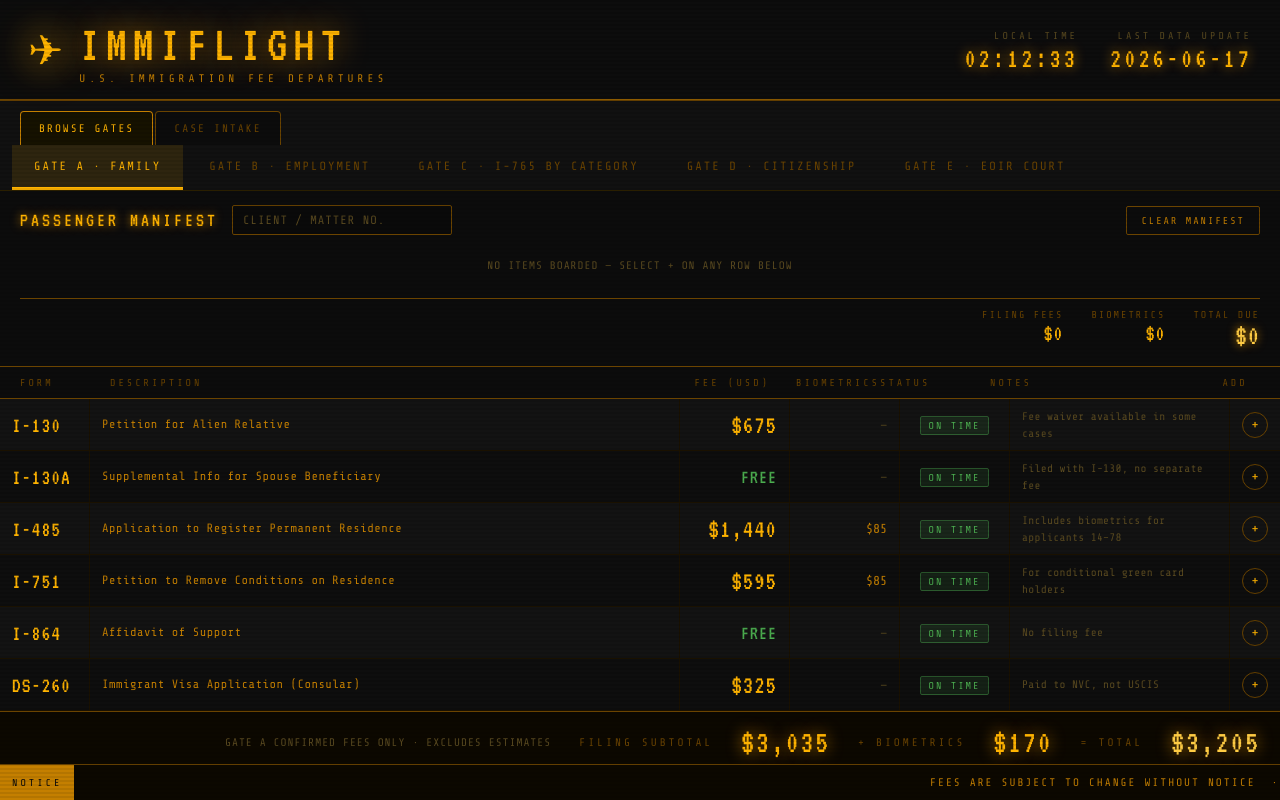
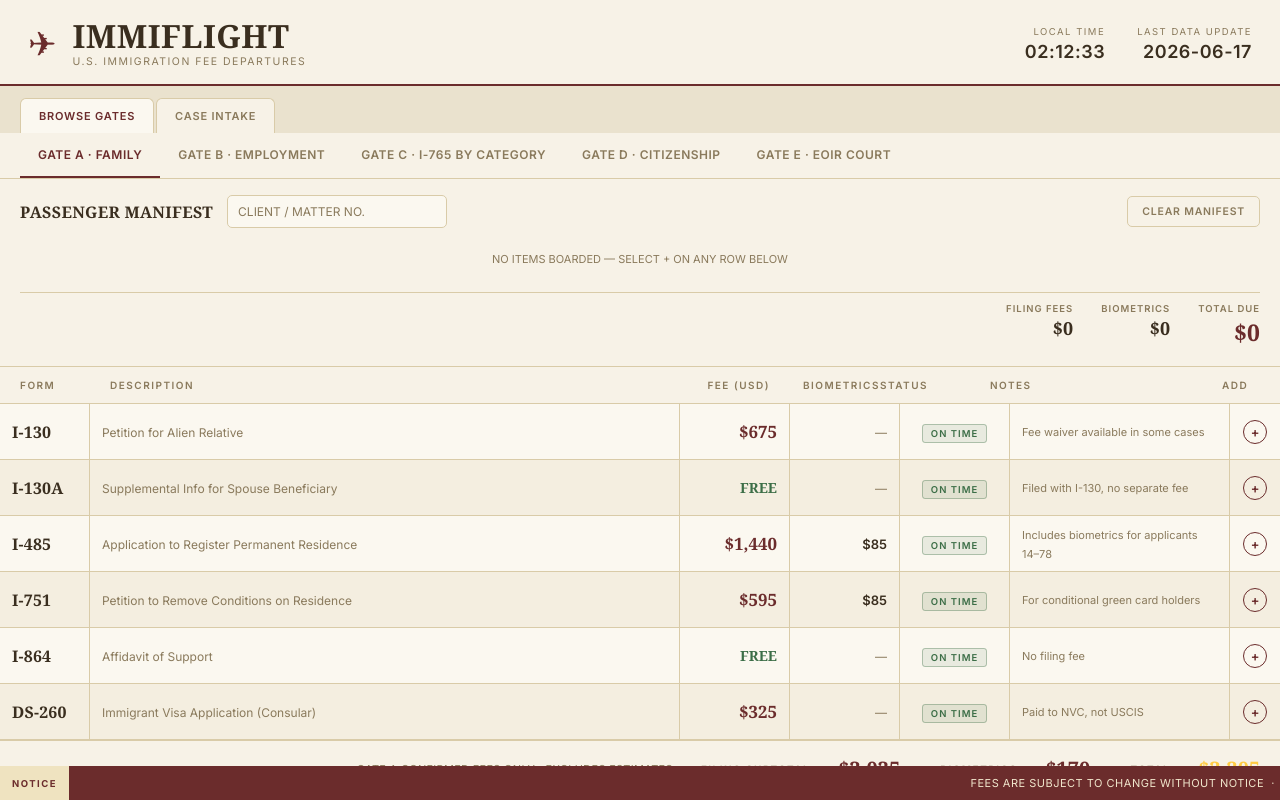
Before and after one commit to charmander1991/immiflight, a plain HTML site: page index.html in a window 1280 px wide. Drawn offline with nearby package versions, Linux system fonts and the light colour scheme.

Commit message:
New updated style files

```diff
--- a/index.html
+++ b/index.html
@@ -6,7 +6,7 @@
   <title>ImmiFlight — Immigration Filing Fee Manifest</title>
   <link rel="preconnect" href="https://fonts.googleapis.com" />
   <link rel="preconnect" href="https://fonts.gstatic.com" crossorigin />
-  <link href="https://fonts.googleapis.com/css2?family=VT323&family=Share+Tech+Mono&display=swap" rel="stylesheet" />
+  <link href="https://fonts.googleapis.com/css2?family=Inter:wght@400;500;600;700&display=swap" rel="stylesheet" />
   <link rel="stylesheet" href="style.css" />
 </head>
 <body>
--- a/style.css
+++ b/style.css
@@ -1,7 +1,7 @@
 /* ============================================================
-   IMMIFLIGHT — Airport Departure Board Stylesheet
-   Palette: Near-black bg · Amber primary · Dim amber secondary
-   Type: VT323 (display) · Share Tech Mono (data)
+   IMMIFLIGHT — Traditional Law Office Stylesheet
+   Palette: Cream/parchment bg · Burgundy primary accent
+   Type: Georgia (display/headings) · Inter (UI/data)
    ============================================================ */
 
 *, *::before, *::after {
@@ -11,23 +11,24 @@
 }
 
 :root {
-  --bg:         #0a0a0a;
-  --bg-panel:   #111111;
-  --bg-row:     #131313;
-  --bg-row-alt: #0e0e0e;
-  --bg-header:  #0d0d0d;
-  --amber:      #ffb300;
-  --amber-dim:  #c47f00;
-  --amber-dark: #6b4400;
-  --amber-glow: rgba(255, 179, 0, 0.12);
-  --green:      #4caf50;
-  --yellow:     #fdd835;
-  --red:        #ef5350;
-  --text-muted: #5a4a20;
-  --border:     #2a1f00;
-  --font-display: 'VT323', monospace;
-  --font-data:    'Share Tech Mono', monospace;
-  --row-h:      52px;
+  --bg:          #EAE2CE;
+  --bg-panel:    #F7F2E7;
+  --bg-row:      #FBF8F0;
+  --bg-row-alt:  #F4EEE0;
+  --bg-header:   #F7F2E7;
+  --burgundy:    #6B2C2C;
+  --burgundy-dim: #8C4444;
+  --burgundy-light: #D9CBA8;
+  --gold:        #9C7A33;
+  --green:       #3C6E47;
+  --yellow:      #A6791F;
+  --red:         #8C2F2F;
+  --text-primary:  #3A2E1F;
+  --text-muted:    #8A7A5C;
+  --border:        #D9CBA8;
+  --font-display: 'Georgia', 'Times New Roman', serif;
+  --font-data:    'Inter', -apple-system, sans-serif;
+  --row-h:      56px;
 }
 
 /* ============================================================
@@ -37,26 +38,10 @@
 html, body {
   height: 100%;
   background: var(--bg);
-  color: var(--amber);
+  color: var(--text-primary);
   font-family: var(--font-data);
   font-size: 14px;
   overflow-x: hidden;
-}
-
-/* Subtle scanline overlay */
-body::before {
-  content: '';
-  position: fixed;
-  inset: 0;
-  background: repeating-linear-gradient(
-    0deg,
-    transparent,
-    transparent 2px,
-    rgba(0,0,0,0.08) 2px,
-    rgba(0,0,0,0.08) 4px
-  );
-  pointer-events: none;
-  z-index: 1000;
 }
 
 /* ============================================================
@@ -67,20 +52,10 @@ body::before {
   display: flex;
   align-items: center;
   justify-content: space-between;
-  padding: 18px 28px 14px;
+  padding: 20px 28px 16px;
   background: var(--bg-header);
-  border-bottom: 2px solid var(--amber-dark);
+  border-bottom: 2px solid var(--burgundy);
   position: relative;
-}
-
-.header::after {
-  content: '';
-  position: absolute;
-  bottom: -1px;
-  left: 0; right: 0;
-  height: 1px;
-  background: linear-gradient(90deg, transparent, var(--amber-dim), transparent);
-  opacity: 0.4;
 }
 
 .header-left {
@@ -90,16 +65,9 @@ body::before {
 }
 
 .logo-mark {
-  font-size: 42px;
-  color: var(--amber);
+  font-size: 34px;
+  color: var(--burgundy);
   line-height: 1;
-  text-shadow: 0 0 20px var(--amber-dim);
-  animation: pulse-glow 3s ease-in-out infinite;
-}
-
-@keyframes pulse-glow {
-  0%, 100% { text-shadow: 0 0 20px var(--amber-dim); }
-  50%       { text-shadow: 0 0 40px var(--amber), 0 0 60px var(--amber-dim); }
 }
 
 .logo-text {
@@ -109,19 +77,19 @@ body::before {
 
 .logo-title {
   font-family: var(--font-display);
-  font-size: 52px;
+  font-weight: 700;
+  font-size: 32px;
   line-height: 1;
-  color: var(--amber);
-  letter-spacing: 6px;
-  text-shadow: 0 0 30px var(--amber-dim);
+  color: var(--text-primary);
+  letter-spacing: 0.5px;
 }
 
 .logo-sub {
   font-family: var(--font-data);
-  font-size: 11px;
-  letter-spacing: 4px;
-  color: var(--amber-dim);
-  margin-top: 2px;
+  font-size: 10.5px;
+  letter-spacing: 1.5px;
+  color: var(--text-muted);
+  margin-top: 3px;
 }
 
 .header-right {
@@ -135,18 +103,19 @@ body::before {
 }
 
 .clock-label {
-  font-size: 10px;
-  letter-spacing: 3px;
+  font-size: 9.5px;
+  letter-spacing: 1.5px;
   color: var(--text-muted);
   margin-bottom: 4px;
+  text-transform: uppercase;
 }
 
 .clock {
-  font-family: var(--font-display);
-  font-size: 28px;
-  color: var(--amber);
-  letter-spacing: 3px;
-  text-shadow: 0 0 12px var(--amber-dim);
+  font-family: var(--font-data);
+  font-weight: 600;
+  font-size: 18px;
+  color: var(--text-primary);
+  letter-spacing: 0.5px;
 }
 
 /* ============================================================
@@ -157,34 +126,33 @@ body::before {
   display: flex;
   background: var(--bg-panel);
   border-bottom: 1px solid var(--border);
-  padding: 0 12px;
-  gap: 4px;
+  padding: 0 20px;
+  gap: 0;
   overflow-x: auto;
 }
 
 .gate-tab {
   font-family: var(--font-data);
   font-size: 12px;
-  letter-spacing: 2px;
-  padding: 14px 22px;
+  font-weight: 600;
+  letter-spacing: 0.5px;
+  padding: 14px 18px;
   background: transparent;
   border: none;
-  border-bottom: 3px solid transparent;
-  color: var(--amber-dark);
+  border-bottom: 2px solid transparent;
+  color: var(--text-muted);
   cursor: pointer;
-  transition: color 0.15s, border-color 0.15s, background 0.15s;
+  transition: color 0.15s, border-color 0.15s;
   white-space: nowrap;
 }
 
 .gate-tab:hover {
-  color: var(--amber-dim);
-  background: var(--amber-glow);
+  color: var(--burgundy-dim);
 }
 
 .gate-tab.active {
-  color: var(--amber);
-  border-bottom-color: var(--amber);
-  background: var(--amber-glow);
+  color: var(--burgundy);
+  border-bottom-color: var(--burgundy);
 }
 
 /* ============================================================
@@ -200,12 +168,14 @@ body::before {
   display: grid;
   grid-template-columns: 90px 1fr 110px 110px 110px 220px 50px;
   gap: 0;
-  padding: 10px 20px;
-  background: #0c0c0c;
-  border-bottom: 1px solid var(--amber-dark);
+  padding: 12px 20px;
+  background: var(--bg-panel);
+  border-bottom: 1px solid var(--burgundy-light);
   font-size: 10px;
-  letter-spacing: 3px;
-  color: var(--amber-dark);
+  font-weight: 600;
+  letter-spacing: 1.5px;
+  color: var(--text-muted);
+  text-transform: uppercase;
 }
 
 .board-rows {
@@ -214,7 +184,7 @@ body::before {
 }
 
 /* ============================================================
-   BOARD ROW + FLIP ANIMATION
+   BOARD ROW
    ============================================================ */
 
 .board-row {
@@ -222,9 +192,9 @@ body::before {
   grid-template-columns: 90px 1fr 110px 110px 110px 220px 50px;
   gap: 0;
   min-height: var(--row-h);
-  border-bottom: 1px solid #1a1100;
+  border-bottom: 1px solid var(--border);
   background: var(--bg-row);
-  transition: background 0.2s;
+  transition: background 0.15s;
   cursor: default;
   overflow: hidden;
 }
@@ -234,18 +204,18 @@ body::before {
 }
 
 .board-row:hover {
-  background: var(--amber-glow);
+  background: #F0E6CC;
 }
 
 .board-row.entering .cell-inner {
-  animation: flip-in 0.4s ease-out both;
+  animation: fade-in 0.3s ease-out both;
 }
 
 .cell {
   padding: 0 12px;
   display: flex;
   align-items: center;
-  border-right: 1px solid #1a1100;
+  border-right: 1px solid var(--border);
   overflow: hidden;
 }
 
@@ -257,10 +227,9 @@ body::before {
   width: 100%;
 }
 
-@keyframes flip-in {
-  0%   { transform: rotateX(-90deg); opacity: 0; }
-  60%  { transform: rotateX(8deg);   opacity: 1; }
-  100% { transform: rotateX(0deg);   opacity: 1; }
+@keyframes fade-in {
+  0%   { opacity: 0; transform: translateY(4px); }
+  100% { opacity: 1; transform: translateY(0); }
 }
 
 /* Cell content styles */
@@ -273,35 +242,36 @@ body::before {
 
 .form-tag {
   font-family: var(--font-display);
-  font-size: 22px;
-  color: var(--amber);
-  letter-spacing: 1px;
+  font-weight: 700;
+  font-size: 16px;
+  color: var(--text-primary);
+  letter-spacing: 0.2px;
 }
 
 .desc-text {
   font-size: 12px;
-  color: var(--amber-dim);
+  color: var(--text-muted);
   line-height: 1.3;
-  letter-spacing: 0.5px;
 }
 
 .fee-amount {
   font-family: var(--font-display);
-  font-size: 26px;
-  color: var(--amber);
-  letter-spacing: 1px;
+  font-weight: 700;
+  font-size: 17px;
+  color: var(--burgundy);
 }
 
 .fee-free {
   font-family: var(--font-display);
-  font-size: 20px;
+  font-weight: 700;
+  font-size: 14px;
   color: var(--green);
-  letter-spacing: 1px;
 }
 
 .bio-amount {
   font-size: 13px;
-  color: var(--amber-dim);
+  font-weight: 600;
+  color: var(--text-primary);
 }
 
 .bio-none {
@@ -313,7 +283,6 @@ body::before {
   font-size: 11px;
   color: var(--text-muted);
   line-height: 1.4;
-  letter-spacing: 0.3px;
 }
 
 /* ============================================================
@@ -322,41 +291,37 @@ body::before {
 
 .status-badge {
   font-family: var(--font-data);
-  font-size: 10px;
-  letter-spacing: 2px;
+  font-size: 9.5px;
+  font-weight: 600;
+  letter-spacing: 1px;
   padding: 3px 8px;
-  border-radius: 2px;
+  border-radius: 3px;
   white-space: nowrap;
+  text-transform: uppercase;
 }
 
 .status-on-time {
-  background: rgba(76, 175, 80, 0.12);
-  border: 1px solid rgba(76, 175, 80, 0.4);
+  background: rgba(60, 110, 71, 0.10);
+  border: 1px solid rgba(60, 110, 71, 0.35);
   color: var(--green);
 }
 
 .status-updated {
-  background: rgba(253, 216, 53, 0.12);
-  border: 1px solid rgba(253, 216, 53, 0.4);
+  background: rgba(166, 121, 31, 0.12);
+  border: 1px solid rgba(166, 121, 31, 0.4);
   color: var(--yellow);
 }
 
 .status-check-in {
-  background: rgba(239, 83, 80, 0.12);
-  border: 1px solid rgba(239, 83, 80, 0.4);
+  background: rgba(140, 47, 47, 0.10);
+  border: 1px solid rgba(140, 47, 47, 0.4);
   color: var(--red);
-  animation: blink-red 1.2s step-end infinite;
 }
 
 .status-estimate {
-  background: rgba(255, 179, 0, 0.08);
-  border: 1px solid var(--amber-dark);
-  color: var(--amber-dim);
-}
-
-@keyframes blink-red {
-  0%, 100% { opacity: 1; }
-  50%       { opacity: 0.3; }
+  background: rgba(156, 122, 51, 0.10);
+  border: 1px solid var(--burgundy-light);
+  color: var(--gold);
 }
 
 /* ============================================================
@@ -367,9 +332,9 @@ body::before {
   position: fixed;
   bottom: 0;
   left: 0; right: 0;
-  height: 36px;
-  background: #0c0800;
-  border-top: 1px solid var(--amber-dark);
+  height: 34px;
+  background: var(--burgundy);
+  border-top: none;
   display: flex;
   align-items: center;
   overflow: hidden;
@@ -377,10 +342,11 @@ body::before {
 }
 
 .ticker-label {
-  font-size: 10px;
-  letter-spacing: 3px;
-  color: var(--bg);
-  background: var(--amber-dim);
+  font-size: 9.5px;
+  font-weight: 700;
+  letter-spacing: 1.5px;
+  color: var(--burgundy);
+  background: #EFE3C0;
   padding: 0 12px;
   height: 100%;
   display: flex;
@@ -401,8 +367,8 @@ body::before {
   display: inline-block;
   white-space: nowrap;
   font-size: 11px;
-  letter-spacing: 2px;
-  color: var(--amber-dim);
+  letter-spacing: 0.5px;
+  color: #F0E6CC;
   padding-left: 100%;
   animation: scroll-ticker 55s linear infinite;
 }
@@ -422,15 +388,9 @@ body::before {
   justify-content: center;
   height: 200px;
   font-family: var(--font-display);
-  font-size: 36px;
-  color: var(--amber-dark);
-  letter-spacing: 6px;
-  animation: blink-load 0.8s step-end infinite;
-}
-
-@keyframes blink-load {
-  0%, 100% { opacity: 1; }
-  50%       { opacity: 0; }
+  font-size: 18px;
+  color: var(--text-muted);
+  letter-spacing: 1px;
 }
 
 .error-row {
@@ -439,9 +399,8 @@ body::before {
   justify-content: center;
   height: 200px;
   font-family: var(--font-display);
-  font-size: 28px;
+  font-size: 16px;
   color: var(--red);
-  letter-spacing: 4px;
 }
 
 /* ============================================================
@@ -454,29 +413,30 @@ body::before {
   justify-content: flex-end;
   gap: 28px;
   padding: 14px 20px;
-  background: #0c0800;
-  border-top: 1px solid var(--amber-dark);
-  margin-bottom: 36px; /* ticker clearance */
+  background: var(--bg-panel);
+  border-top: 1px solid var(--burgundy-light);
+  margin-bottom: 36px;
 }
 
 .total-label {
-  font-size: 11px;
-  letter-spacing: 3px;
-  color: var(--amber-dark);
+  font-size: 10px;
+  font-weight: 600;
+  letter-spacing: 1.5px;
+  color: var(--text-muted);
+  text-transform: uppercase;
 }
 
 .total-amount {
   font-family: var(--font-display);
-  font-size: 32px;
-  color: var(--amber);
-  text-shadow: 0 0 16px var(--amber-dim);
-  letter-spacing: 2px;
+  font-weight: 700;
+  font-size: 20px;
+  color: var(--burgundy);
 }
 
 .total-note {
   font-size: 11px;
   color: var(--text-muted);
-  letter-spacing: 1px;
+  letter-spacing: 0.3px;
 }
 
 /* ============================================================
@@ -486,32 +446,33 @@ body::before {
 .mode-toggle {
   display: flex;
   gap: 2px;
-  padding: 10px 20px 0;
-  background: var(--bg-panel);
+  padding: 12px 20px 0;
+  background: var(--bg);
 }
 
 .mode-btn {
   font-family: var(--font-data);
   font-size: 11px;
-  letter-spacing: 2px;
+  font-weight: 600;
+  letter-spacing: 0.8px;
   padding: 10px 18px;
-  background: #0c0c0c;
-  border: 1px solid var(--amber-dark);
+  background: var(--bg-panel);
+  border: 1px solid var(--border);
   border-bottom: none;
-  color: var(--amber-dark);
+  color: var(--text-muted);
   cursor: pointer;
-  border-radius: 4px 4px 0 0;
+  border-radius: 6px 6px 0 0;
   transition: color 0.15s, background 0.15s;
 }
 
 .mode-btn:hover {
-  color: var(--amber-dim);
+  color: var(--burgundy-dim);
 }
 
 .mode-btn.active {
-  color: var(--amber);
-  background: #161200;
-  border-color: var(--amber-dim);
+  color: var(--burgundy);
+  background: var(--bg-row);
+  border-color: var(--burgundy-light);
 }
 
 /* ============================================================
@@ -519,9 +480,9 @@ body::before {
    ============================================================ */
 
 .intake-wrap {
-  background: #0c0c0c;
-  border-bottom: 1px solid var(--amber-dark);
-  padding: 22px 20px 26px;
+  background: var(--bg-panel);
+  border-bottom: 1px solid var(--burgundy-light);
+  padding: 26px 20px 30px;
 }
 
 .intake-step {
@@ -534,11 +495,10 @@ body::before {
 
 .intake-prompt {
   font-family: var(--font-display);
-  font-size: 22px;
-  letter-spacing: 2px;
-  color: var(--amber);
-  text-shadow: 0 0 10px var(--amber-dim);
-  margin-bottom: 16px;
+  font-weight: 700;
+  font-size: 20px;
+  color: var(--text-primary);
+  margin-bottom: 18px;
   text-align: center;
 }
 
@@ -555,8 +515,8 @@ body::before {
   align-items: center;
   gap: 14px;
   background: var(--bg-row);
-  border: 1px solid var(--amber-dark);
-  border-radius: 4px;
+  border: 1px solid var(--border);
+  border-radius: 6px;
   padding: 16px 18px;
   cursor: pointer;
   text-align: left;
@@ -564,44 +524,47 @@ body::before {
 }
 
 .intake-option:hover {
-  border-color: var(--amber-dim);
-  background: var(--amber-glow);
+  border-color: var(--burgundy-dim);
+  background: #F0E6CC;
 }
 
 .intake-option.selected {
-  border-color: var(--amber);
-  background: var(--amber-glow);
+  border-color: var(--burgundy);
+  background: #F0E6CC;
 }
 
 .intake-option-code {
   font-family: var(--font-display);
-  font-size: 28px;
-  color: var(--amber);
-  width: 36px;
+  font-weight: 700;
+  font-size: 22px;
+  color: var(--burgundy);
+  width: 32px;
   text-align: center;
   flex-shrink: 0;
 }
 
 .intake-option-text {
   font-size: 12px;
-  letter-spacing: 1px;
-  color: var(--amber-dim);
+  font-weight: 600;
+  letter-spacing: 0.3px;
+  color: var(--text-primary);
 }
 
 .intake-back {
   display: inline-block;
   font-family: var(--font-data);
   font-size: 11px;
-  letter-spacing: 1px;
-  color: var(--amber-dark);
+  font-weight: 600;
+  letter-spacing: 0.5px;
+  color: var(--text-muted);
   cursor: pointer;
-  margin-bottom: 16px;
+  margin-bottom: 18px;
   background: none;
   border: none;
 }
 
 .intake-back:hover {
-  color: var(--amber-dim);
+  color: var(--burgundy-dim);
 }
 
 .intake-question-block {
@@ -612,8 +575,8 @@ body::before {
 
 .intake-question-label {
   font-size: 13px;
-  letter-spacing: 1px;
-  color: var(--amber-dim);
+  font-weight: 600;
+  color: var(--text-primary);
   margin-bottom: 10px;
 }
 
@@ -627,90 +590,93 @@ body::before {
 .intake-pill {
   font-family: var(--font-data);
   font-size: 12px;
-  letter-spacing: 1px;
+  font-weight: 600;
+  letter-spacing: 0.2px;
   padding: 9px 18px;
   background: var(--bg-row);
-  border: 1px solid var(--amber-dark);
-  color: var(--amber-dim);
+  border: 1px solid var(--border);
+  color: var(--text-muted);
   cursor: pointer;
-  border-radius: 4px;
+  border-radius: 6px;
   transition: border-color 0.15s, background 0.15s, color 0.15s;
 }
 
 .intake-pill:hover {
-  border-color: var(--amber-dim);
+  border-color: var(--burgundy-dim);
 }
 
 .intake-pill.selected {
-  background: var(--amber-dim);
-  border-color: var(--amber-dim);
-  color: #0a0a0a;
-  font-weight: bold;
+  background: var(--burgundy);
+  border-color: var(--burgundy);
+  color: #F7F2E7;
 }
 
 .intake-build-btn {
   display: block;
   margin: 22px auto 0;
   font-family: var(--font-display);
-  font-size: 20px;
-  letter-spacing: 2px;
-  padding: 10px 28px;
-  background: transparent;
-  border: 1px solid var(--amber);
-  color: var(--amber);
+  font-weight: 700;
+  font-size: 16px;
+  letter-spacing: 0.5px;
+  padding: 11px 28px;
+  background: var(--burgundy);
+  border: 1px solid var(--burgundy);
+  color: #F7F2E7;
   cursor: pointer;
-  border-radius: 4px;
-  transition: background 0.15s, color 0.15s;
+  border-radius: 6px;
+  transition: background 0.15s;
 }
 
 .intake-build-btn:hover {
-  background: var(--amber);
-  color: #0a0a0a;
+  background: var(--burgundy-dim);
 }
 
 .intake-result {
   max-width: 640px;
   margin: 22px auto 0;
-  border-top: 1px solid var(--amber-dark);
+  border-top: 1px solid var(--burgundy-light);
   padding-top: 18px;
 }
 
 .intake-result-title {
-  font-size: 11px;
-  letter-spacing: 2px;
-  color: var(--amber-dark);
+  font-size: 10.5px;
+  font-weight: 600;
+  letter-spacing: 1.2px;
+  color: var(--text-muted);
   text-align: center;
   margin-bottom: 12px;
+  text-transform: uppercase;
 }
 
 .intake-result-item {
   display: flex;
   justify-content: space-between;
   align-items: center;
-  padding: 9px 14px;
+  padding: 10px 14px;
   background: var(--bg-row);
-  border: 1px solid #1a1100;
-  border-radius: 4px;
+  border: 1px solid var(--border);
+  border-radius: 6px;
   margin-bottom: 6px;
   font-size: 12px;
 }
 
 .intake-result-item-name {
   font-family: var(--font-display);
-  font-size: 18px;
-  color: var(--amber);
+  font-weight: 700;
+  font-size: 14px;
+  color: var(--text-primary);
   margin-right: 10px;
 }
 
 .intake-result-item-desc {
   font-size: 11px;
-  color: var(--amber-dim);
+  color: var(--text-muted);
 }
 
 .intake-result-item-fee {
-  font-family: var(--font-data);
-  color: var(--amber);
-  font-weight: bold;
+  font-family: var(--font-display);
+  font-weight: 700;
+  color: var(--burgundy);
 }
 
 .intake-result-note {
@@ -721,12 +687,14 @@ body::before {
   line-height: 1.5;
 }
 
-
+/* ============================================================
+   PASSENGER MANIFEST (Case Builder)
+   ============================================================ */
 
 .manifest-wrap {
-  background: #0c0c0c;
-  border-bottom: 1px solid var(--amber-dark);
-  padding: 14px 20px 16px;
+  background: var(--bg-panel);
+  border-bottom: 1px solid var(--burgundy-light);
+  padding: 16px 20px 18px;
 }
 
 .manifest-header {
@@ -746,21 +714,20 @@ body::before {
 
 .manifest-label {
   font-family: var(--font-display);
-  font-size: 20px;
-  letter-spacing: 3px;
-  color: var(--amber);
-  text-shadow: 0 0 10px var(--amber-dim);
+  font-weight: 700;
+  font-size: 16px;
+  letter-spacing: 0.3px;
+  color: var(--text-primary);
 }
 
 .manifest-client-input {
-  background: var(--bg);
-  border: 1px solid var(--amber-dark);
-  color: var(--amber);
+  background: var(--bg-row);
+  border: 1px solid var(--border);
+  color: var(--text-primary);
   font-family: var(--font-data);
   font-size: 12px;
-  letter-spacing: 1px;
-  padding: 7px 10px;
-  border-radius: 2px;
+  padding: 8px 10px;
+  border-radius: 5px;
   min-width: 220px;
 }
 
@@ -770,18 +737,19 @@ body::before {
 
 .manifest-client-input:focus {
   outline: none;
-  border-color: var(--amber-dim);
+  border-color: var(--burgundy-dim);
 }
 
 .manifest-clear {
   font-family: var(--font-data);
-  font-size: 10px;
-  letter-spacing: 2px;
-  color: var(--amber-dim);
+  font-size: 10.5px;
+  font-weight: 600;
+  letter-spacing: 0.8px;
+  color: var(--text-muted);
   background: transparent;
-  border: 1px solid var(--amber-dark);
+  border: 1px solid var(--border);
   padding: 8px 14px;
-  border-radius: 2px;
+  border-radius: 5px;
   cursor: pointer;
   transition: color 0.15s, border-color 0.15s;
 }
@@ -799,7 +767,6 @@ body::before {
 
 .manifest-empty {
   font-size: 11px;
-  letter-spacing: 1px;
   color: var(--text-muted);
   padding: 14px 4px;
   text-align: center;
@@ -809,27 +776,28 @@ body::before {
   display: flex;
   align-items: center;
   justify-content: space-between;
-  padding: 7px 4px;
-  border-bottom: 1px solid #1a1100;
+  padding: 8px 4px;
+  border-bottom: 1px solid var(--border);
   font-size: 12px;
 }
 
 .manifest-item-name {
   font-family: var(--font-display);
-  font-size: 18px;
-  color: var(--amber);
+  font-weight: 700;
+  font-size: 14px;
+  color: var(--text-primary);
   margin-right: 10px;
 }
 
 .manifest-item-desc {
   font-size: 11px;
-  color: var(--amber-dim);
+  color: var(--text-muted);
 }
 
 .manifest-item-amount {
   font-family: var(--font-data);
-  color: var(--amber);
-  font-weight: bold;
+  font-weight: 700;
+  color: var(--burgundy);
   margin-left: 10px;
   white-space: nowrap;
 }
@@ -853,30 +821,32 @@ body::before {
   gap: 28px;
   justify-content: flex-end;
   padding-top: 10px;
-  border-top: 1px solid var(--amber-dark);
+  border-top: 1px solid var(--burgundy-light);
 }
 
 .manifest-total-line {
   display: flex;
   flex-direction: column;
   align-items: flex-end;
-  font-size: 10px;
-  letter-spacing: 2px;
-  color: var(--amber-dark);
+  font-size: 9.5px;
+  font-weight: 600;
+  letter-spacing: 1px;
+  color: var(--text-muted);
   gap: 2px;
+  text-transform: uppercase;
 }
 
 .manifest-total-line span:last-child {
   font-family: var(--font-display);
-  font-size: 22px;
-  letter-spacing: 1px;
-  color: var(--amber);
+  font-weight: 700;
+  font-size: 18px;
+  letter-spacing: 0.2px;
+  color: var(--text-primary);
 }
 
 .manifest-total-line.grand span:last-child {
-  color: #ffcc44;
-  text-shadow: 0 0 10px var(--amber-dim);
-  font-size: 28px;
+  color: var(--burgundy);
+  font-size: 23px;
 }
 
 /* ============================================================
@@ -888,14 +858,15 @@ body::before {
 }
 
 .add-to-manifest-btn {
-  width: 26px;
-  height: 26px;
+  width: 24px;
+  height: 24px;
   border-radius: 50%;
-  border: 1px solid var(--amber-dark);
+  border: 1.5px solid var(--burgundy);
   background: transparent;
-  color: var(--amber);
+  color: var(--burgundy);
   font-family: var(--font-data);
-  font-size: 14px;
+  font-weight: 600;
+  font-size: 13px;
   cursor: pointer;
   display: flex;
   align-items: center;
@@ -905,17 +876,19 @@ body::before {
 }
 
 .add-to-manifest-btn:hover {
-  background: var(--amber-dim);
-  color: #0a0a0a;
+  background: var(--burgundy);
+  color: #F7F2E7;
 }
 
 .add-to-manifest-btn.added {
   background: var(--green);
   border-color: var(--green);
-  color: #0a0a0a;
+  color: #F7F2E7;
 }
 
-
+/* ============================================================
+   RESPONSIVE
+   ============================================================ */
 
 @media (max-width: 900px) {
   .board-headers,
@@ -928,10 +901,10 @@ body::before {
 }
 
 @media (max-width: 640px) {
-  .logo-title { font-size: 36px; letter-spacing: 3px; }
+  .logo-title { font-size: 24px; }
   .logo-sub   { display: none; }
   .header-right { gap: 16px; }
-  .clock      { font-size: 20px; }
+  .clock      { font-size: 14px; }
 
   .board-headers,
   .board-row {
@@ -954,5 +927,4 @@ body::before {
 @media (prefers-reduced-motion: reduce) {
   .board-row.entering .cell-inner { animation: none; }
   .ticker-content                  { animation: none; }
-  .logo-mark                       { animation: none; }
 }
```
